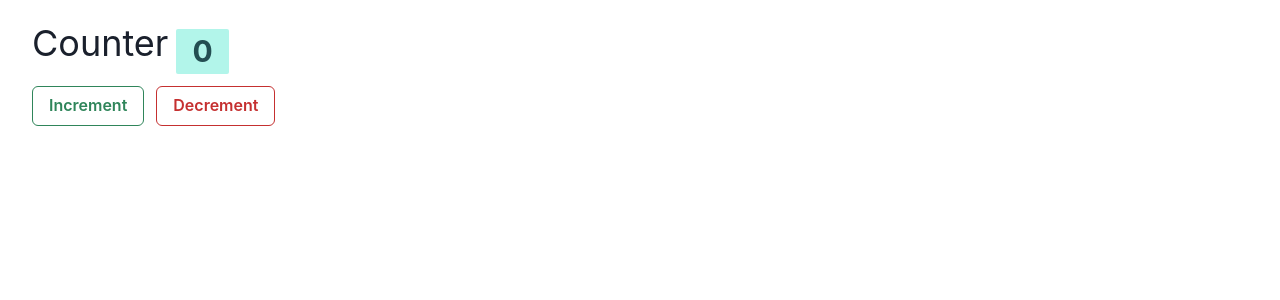
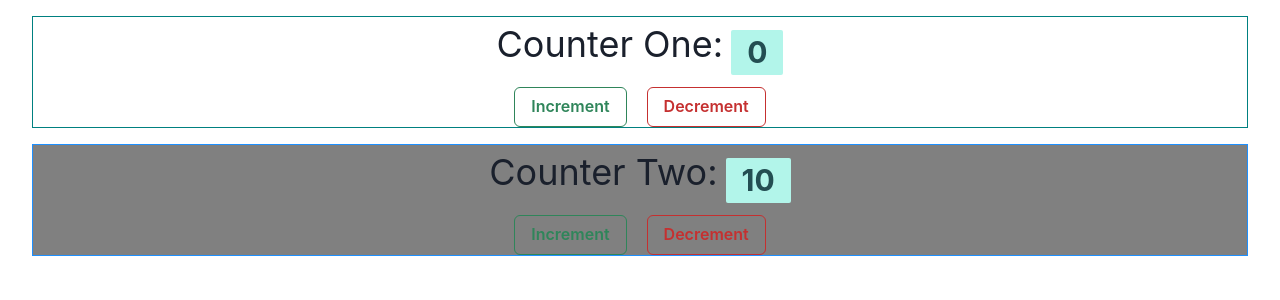
Before and after one commit to codewithghani/react-fundamentals, a React (Vite) app: page / in a window 1280 px wide. Shown: the top 300 px of the page. Built offline with nearby package versions, Linux system fonts and the light colour scheme.

Commit message:
implemnting the complex states using useReducer

```diff
--- a/src/components/Counter.tsx
+++ b/src/components/Counter.tsx
@@ -1,49 +1,88 @@
-import { Badge, Box, Button, HStack, Text } from "@chakra-ui/react";
+import { Badge, Box, Button, Flex, HStack, Text } from "@chakra-ui/react";
 import { useReducer } from "react";
 
-interface ADDIncrement {
-  type: string;
-}
-interface ADDDecrement {
-  type: string;
-}
-type Action = ADDIncrement | ADDDecrement;
 const Counter = () => {
-  const reducer = (state: number, action) => {
-    switch (action) {
+  const reducer = (state, action) => {
+    switch (action.type) {
       case "INCREMENT":
-        return state + 1;
+        return { ...state, counterone: state.counterone + 1 };
       case "DECREMENT":
-        return state - 1;
+        return { ...state, counterone: state.counterone - 1 };
+      case "INCREMENT2":
+        return { ...state, countertwo: state.countertwo + 1 };
+      case "DECREMENT2":
+        return { ...state, countertwo: state.countertwo - 1 };
       default:
         return state;
     }
   };
-  const [count, dispatch] = useReducer(reducer, 0);
+  const [count, dispatch] = useReducer(reducer, {
+    counterone: 0,
+    countertwo: 10,
+  });
   return (
-    <Box>
+    <>
+      <Flex
+        border={"1px solid teal"}
+        direction={"column"}
+        align={"center"}
+        marginBottom={4}
+      >
         <HStack>
-        <Text fontSize={"4xl"}>Counter</Text>
+          <Text fontSize={"4xl"}>Counter One: </Text>
           <Badge paddingX={4} fontSize={"3xl"} colorScheme="teal">
-          {count}
+            {count.counterone}
           </Badge>
         </HStack>
+        <HStack>
           <Button
             variant={"outline"}
             colorScheme="green"
             marginRight={3}
-        onClick={() => dispatch("INCREMENT")}
+            onClick={() => dispatch({ type: "INCREMENT" })}
           >
             Increment
           </Button>
           <Button
             variant={"outline"}
             colorScheme="red"
-        onClick={() => dispatch("DECREMENT")}
+            onClick={() => dispatch({ type: "DECREMENT" })}
           >
             Decrement
           </Button>
-    </Box>
+        </HStack>
+      </Flex>
+      <Flex
+        border={"1px solid dodgerblue"}
+        direction={"column"}
+        align={"center"}
+        background={"grey"}
+      >
+        <HStack>
+          <Text fontSize={"4xl"}>Counter Two: </Text>
+          <Badge paddingX={4} fontSize={"3xl"} colorScheme="teal">
+            {count.countertwo}
+          </Badge>
+        </HStack>
+        <HStack>
+          <Button
+            variant={"outline"}
+            colorScheme="green"
+            marginRight={3}
+            onClick={() => dispatch({ type: "INCREMENT2" })}
+          >
+            Increment
+          </Button>
+          <Button
+            variant={"outline"}
+            colorScheme="red"
+            onClick={() => dispatch({ type: "DECREMENT2" })}
+          >
+            Decrement
+          </Button>
+        </HStack>
+      </Flex>
+    </>
   );
 };
 
```
Lines whose indentation alone changed are shown as unchanged.
